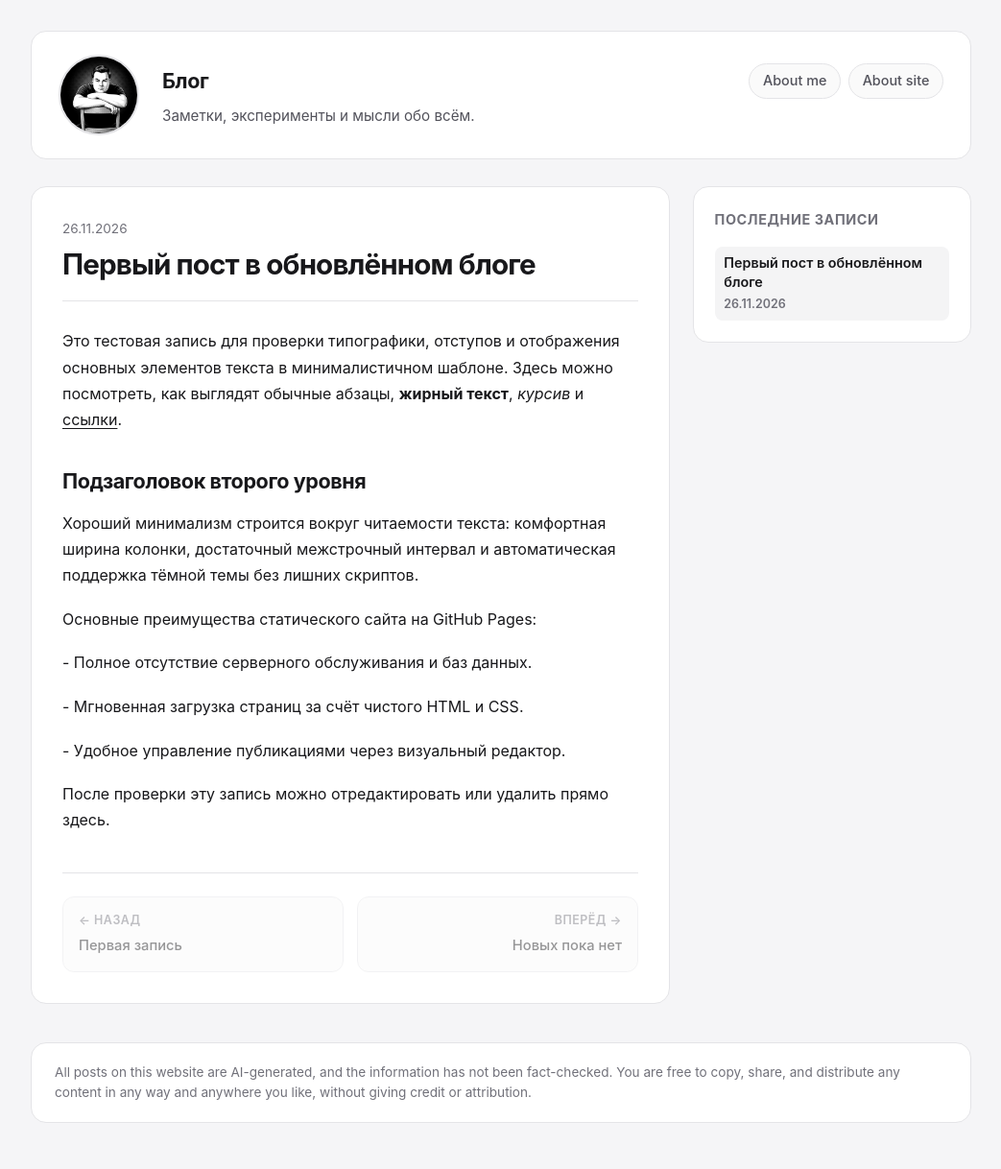
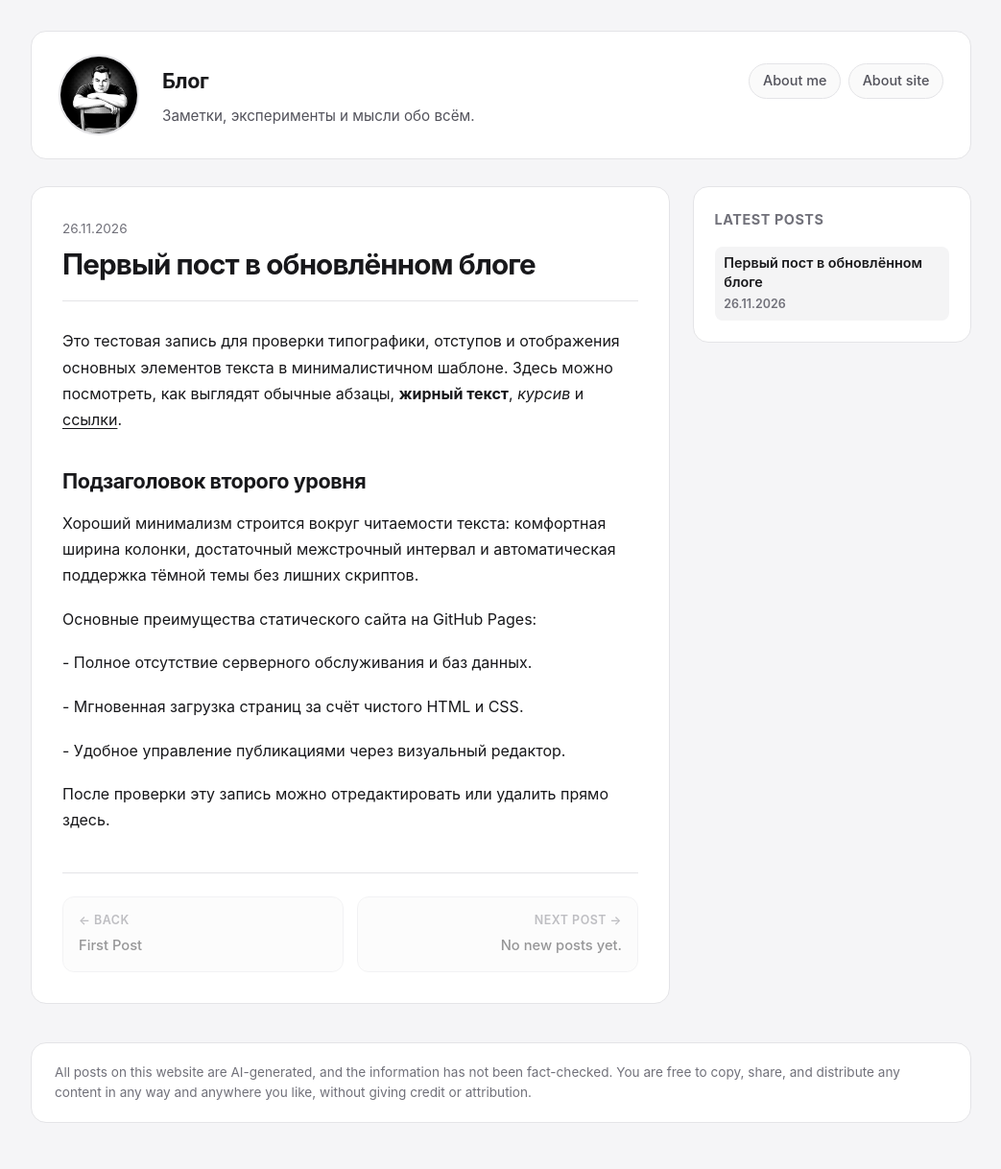
Before and after one commit to mudaczok/mudaczok.github.io, a Jekyll site: the page built from _posts/2026-11-26-perviy-post-v-obnovlyonnom-bloge.md, in a window 1280 px wide. Shown: the whole page at 96% size, without its empty margins (118-1161 px from the left). Built offline with Jekyll 4.4.1, drawn with Linux system fonts in a browser that asks for light colours.

Commit message:
Update post.html

```diff
--- a/_layouts/post.html
+++ b/_layouts/post.html
@@ -14,28 +14,28 @@ layout: default
       {{ content }}
     </div>
 
-    <nav class="post-nav" aria-label="Навигация по записям">
+    <nav class="post-nav" aria-label="Post Navigation">
       {% if page.previous.url %}
         <a class="post-nav-btn prev" href="{{ page.previous.url | relative_url }}">
-          <span class="nav-label">← Назад</span>
+          <span class="nav-label">← Back</span>
           <span class="nav-title">{{ page.previous.title }}</span>
         </a>
       {% else %}
         <span class="post-nav-btn disabled">
-          <span class="nav-label">← Назад</span>
-          <span class="nav-title">Первая запись</span>
+          <span class="nav-label">← Back</span>
+          <span class="nav-title">First Post</span>
         </span>
       {% endif %}
 
       {% if page.next.url %}
         <a class="post-nav-btn next" href="{{ page.next.url | relative_url }}">
-          <span class="nav-label">Вперёд →</span>
+          <span class="nav-label">Next Post →</span>
           <span class="nav-title">{{ page.next.title }}</span>
         </a>
       {% else %}
         <span class="post-nav-btn disabled next">
-          <span class="nav-label">Вперёд →</span>
-          <span class="nav-title">Новых пока нет</span>
+          <span class="nav-label">Next Post →</span>
+          <span class="nav-title">No new posts yet.</span>
         </span>
       {% endif %}
     </nav>
@@ -43,7 +43,7 @@ layout: default
 
   <aside class="sidebar">
     <div class="sidebar-card">
-      <h2 class="sidebar-title">Последние записи</h2>
+      <h2 class="sidebar-title">Latest Posts</h2>
       <ul class="recent-list">
         {% for post in site.posts limit:6 %}
           <li class="recent-item {% if post.url == page.url %}active{% endif %}">
```
